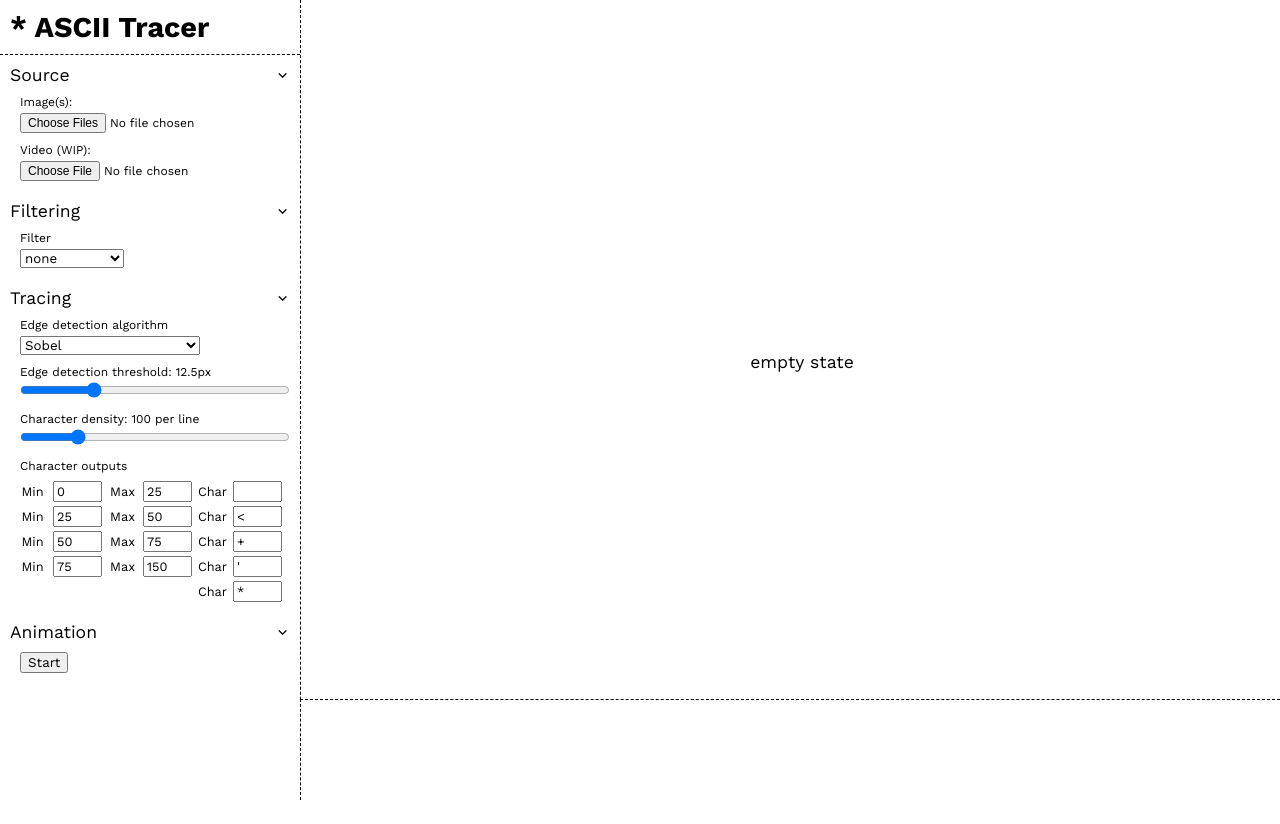
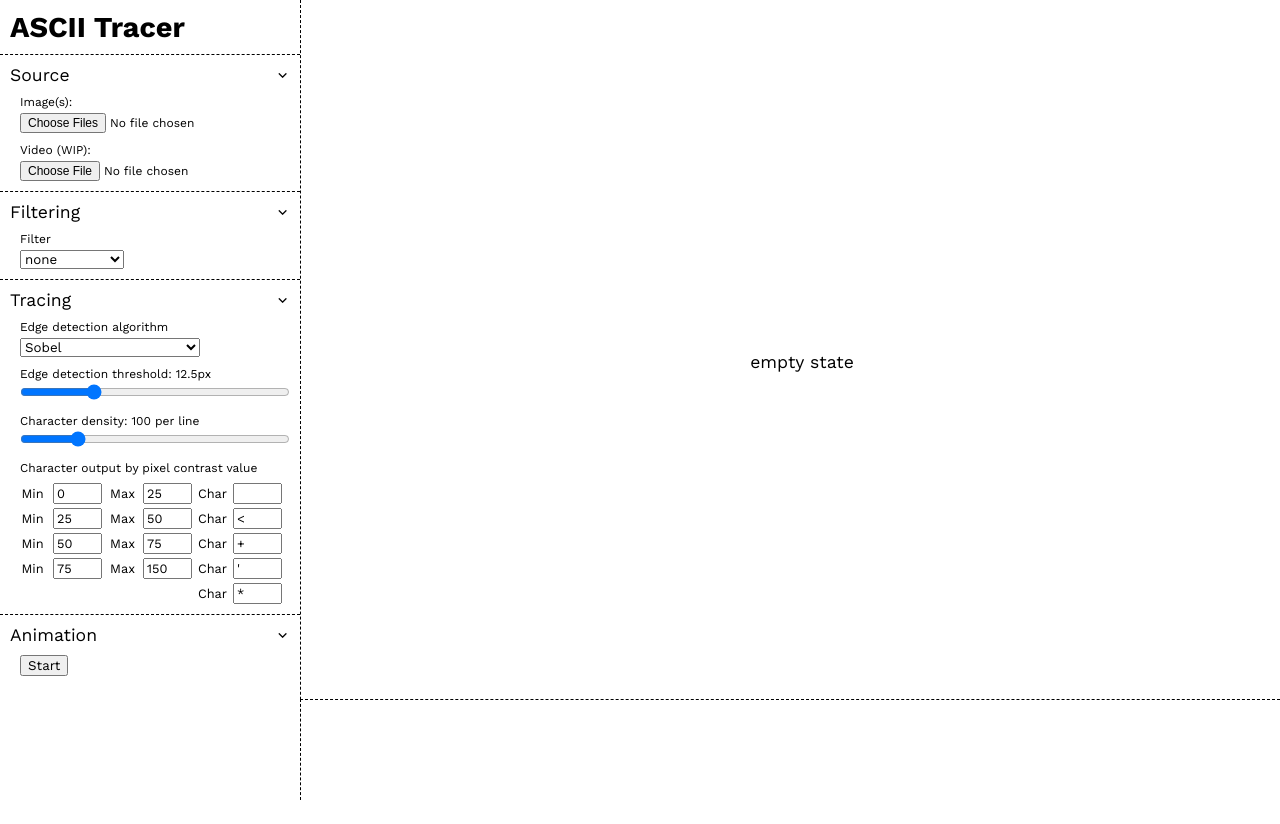
Before and after one commit to bradysheridan/ascii-animator, a Next.js app: page / in a window 1280 px wide. Built offline with nearby package versions, Linux system fonts and the light colour scheme.

Commit message:
Improve UI for trace characters input

```diff
--- a/src/components/ControlNumericalRangesWithOutputs.js
+++ b/src/components/ControlNumericalRangesWithOutputs.js
@@ -12,9 +12,9 @@ export default function ControlNumericalRangesWithOutputs({
 
       {
         ranges.map((range, iRange) => (
-          <div className="range">
+          <div key={`range-${iRange}`} className="range">
             {range.map((fieldVal, iField) => (
-              <span>
+              <span key={`range-${iRange}-field-${iField}`}>
                 <label>
                   {
                     range.length === 3
@@ -34,14 +34,27 @@ export default function ControlNumericalRangesWithOutputs({
                 <input
                   style={{width: '25%'}}
                   type={typeof fieldVal}
-                  defaultValue={fieldVal}
+                  value={fieldVal}
                   onChange={(e) => {
-                    console.log("ControlNumericalRangesWithOutputs received changed input value...");
-                    console.log("> e.target.value", e.target.value);
-                    console.log("> iRange", iRange);
-                    console.log("> iField", iField);
-                    ranges[iRange][iField] = (typeof fieldVal === 'number') ? parseInt(e.target.value) : e.target.value;
-                    onChange(ranges);
+                    // parse as number if necessary
+                    var val = (typeof fieldVal === 'number') ? parseFloat(e.target.value) : e.target.value;
+
+                    // update value of this field
+                    ranges[iRange][iField] = val;
+
+                    // if changing the max value of a range and there's a range after this one,
+                    // change the min value of the next range to match this range's max value
+                    if (range.length === 3 && iField === 1 && ranges[iRange + 1] && ranges[iRange + 1].length === 3) {
+                      ranges[iRange + 1][0] = val;
+                    }
+
+                    // if changing the min value of a range and there's a range before this one,
+                    // change the max value of the last range to match this range's min value
+                    if (range.length === 3 && iField === 0 && ranges[iRange - 1] && ranges[iRange - 1].length === 3) {
+                      ranges[iRange - 1][1] = val;
+                    }
+
+                    onChange(structuredClone(ranges));
                   }}
                 />
               </span>
--- a/src/components/Controls.js
+++ b/src/components/Controls.js
@@ -32,7 +32,9 @@ export default function Controls() {
   return(
     <nav className="controls-wrap">
       <div className="controls-header">
-        <h4>* ASCII Tracer</h4>
+        <h4>
+           ASCII Tracer
+        </h4>
       </div>
 
       <Dropdown label="Source">
@@ -117,13 +119,10 @@ export default function Controls() {
         />
 
         <ControlNumericalRangesWithOutputs
-          label={"Character outputs"}
+          label={"Character output by pixel contrast value"}
           name={"character-outputs"}
           ranges={characterOutputs}
-          onChange={(val) => {
-            console.log("Calling setCharacterOutputs with val", val);
-            setCharacterOutputs(val);
-          }}
+          onChange={setCharacterOutputs}
         />
       </Dropdown>
 
--- a/src/styles/components/_Controls.scss
+++ b/src/styles/components/_Controls.scss
@@ -16,13 +16,13 @@
 }
 .controls-header {
   padding: 10px;
-  border-bottom: 1px dashed var(--site-background-contrast-color);
 }
 
 /* ControlsDropdown default state */
 .controls-dropdown {
   display: flex;
   flex-direction: column;
+  border-top: 1px dashed var(--site-background-contrast-color);
 }
 .controls-dropdown-label {
   display: flex;
--- a/src/styles/main.css
+++ b/src/styles/main.css
@@ -1,7 +1,7 @@
 @import url("https://fonts.googleapis.com/css?family=Work+Sans:400,500,700&display=swap");
 :root {
   /* pallette */
-  --primary-color-1: red;
+  --primary-color-1: blue;
   --primary-color-2: blue;
   /* text */
   --text-color-p: #000;
@@ -241,13 +241,13 @@ span, small, em, strong, input {
 
 .controls-header {
   padding: 10px;
-  border-bottom: 1px dashed var(--site-background-contrast-color);
 }
 
 /* ControlsDropdown default state */
 .controls-dropdown {
   display: flex;
   flex-direction: column;
+  border-top: 1px dashed var(--site-background-contrast-color);
 }
 
 .controls-dropdown-label {
--- a/src/styles/utils/_colors.scss
+++ b/src/styles/utils/_colors.scss
@@ -1,6 +1,6 @@
 :root {
   /* pallette */
-  --primary-color-1: red;
+  --primary-color-1: blue;
   --primary-color-2: blue;
 
   /* text */
```
Also changed, not shown: 2 other files (tests, documents, lock files or other folders).
